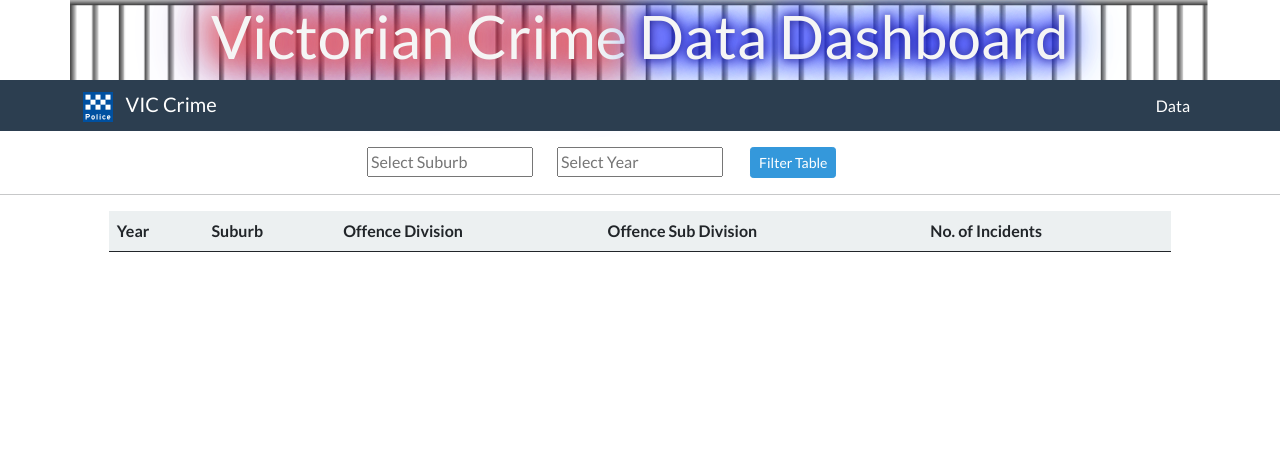
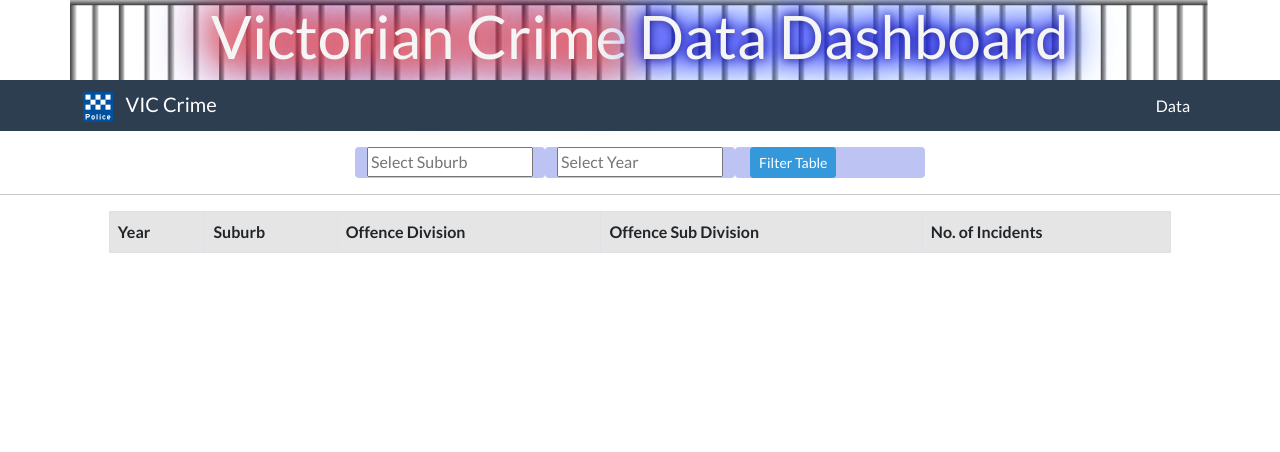
Before and after one commit to LP-116/Project-2, a Flask app: page /data.html in a window 1280 px wide. Shown: the top 452 px of the page. Run offline with Flask 2, Linux system fonts and the light colour scheme; data that the repository does not hold is empty; parts of the project's set-up code (start-up, migrations or seed data) failed here and were passed over; some libraries are stand-ins or nearby versions.

Commit message:
updating code

```diff
--- a/static/js/data-app.js
+++ b/static/js/data-app.js
@@ -86,7 +86,8 @@
 
             tbody.html("");
 
-            tbody.text("No results for selected inputs.");}
+            tbody.text("No results for selected inputs.");
+            stopSpinner()}
 
         else {
 
--- a/static/style.css
+++ b/static/style.css
@@ -34,7 +34,16 @@
   height: 700px;
   }
 
+#user-selection {
+  background-color:rgba(76, 91, 221, 0.363);
+  border-color: black;
+  border-radius: 4px;
 
+}
+
+#user-selection h5{
+  color:black;
+}
 
 /* Reference for glow feature https://www.w3schools.com/howto/howto_css_glowing_text.asp */
 .glow {
--- a/templates/data.html
+++ b/templates/data.html
@@ -91,10 +91,10 @@
             <div class="row">
             <div class="col-lg-1"></div>
             <div class="col-lg-10">
-              <div id="table-area" class="table-responsive-lg bg-light">
-                  <table id="ufo-table" class="table table-striped">
-                  <thead>
-                      <tr>
+              <div id="table-area" class="table-responsive-lg">
+                  <table id="ufo-table" class="table table-bordered table-hover">
+                  <thead class="thead-dark">
+                      <tr class="table-active">
                       <th class="table-head">Year</th>
                       <th class="table-head">Suburb</th>
                       <th class="table-head">Offence Division</th>
```
Also changed, not shown: templates/index.html (+12 -7 lines).
